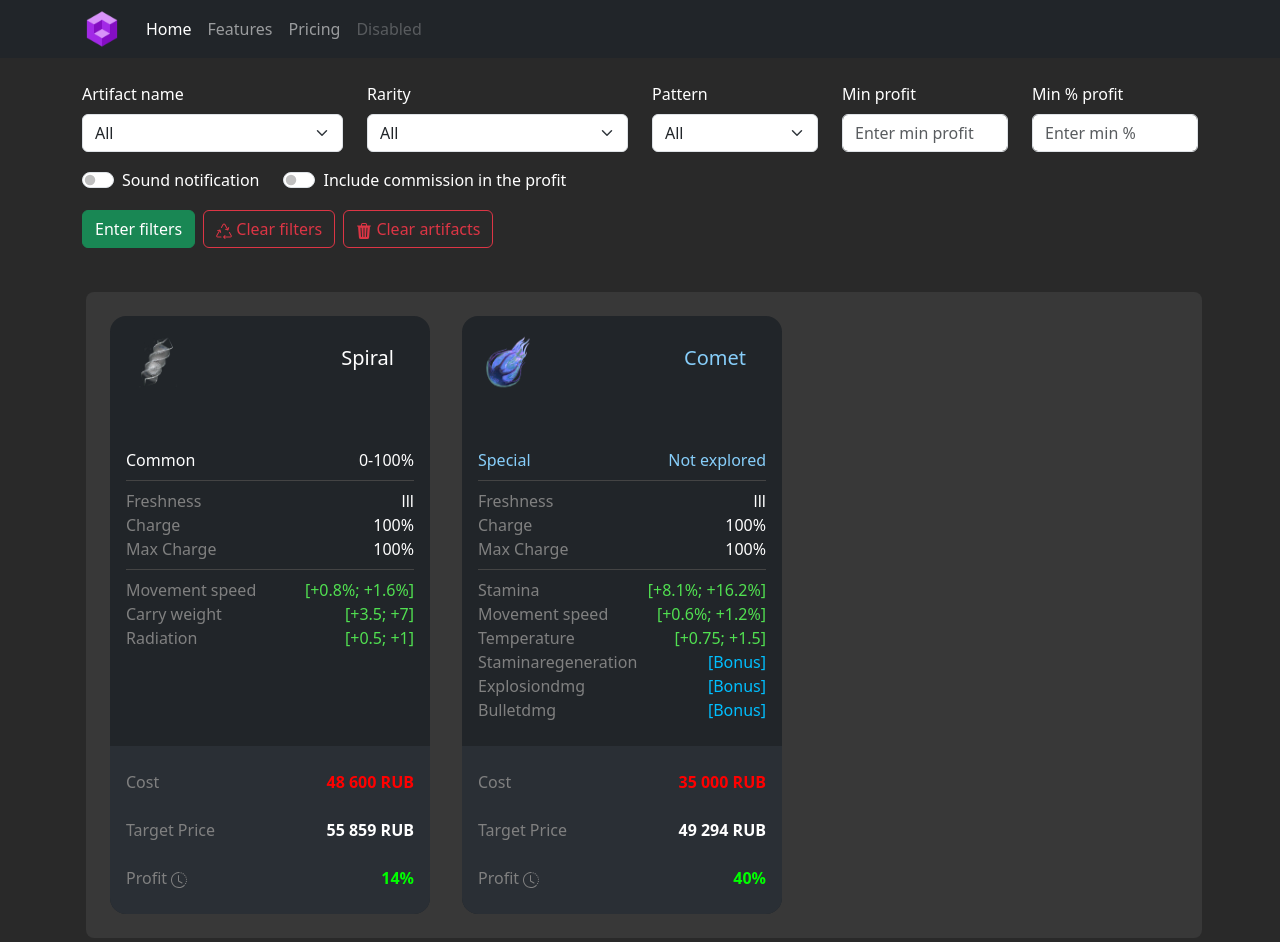
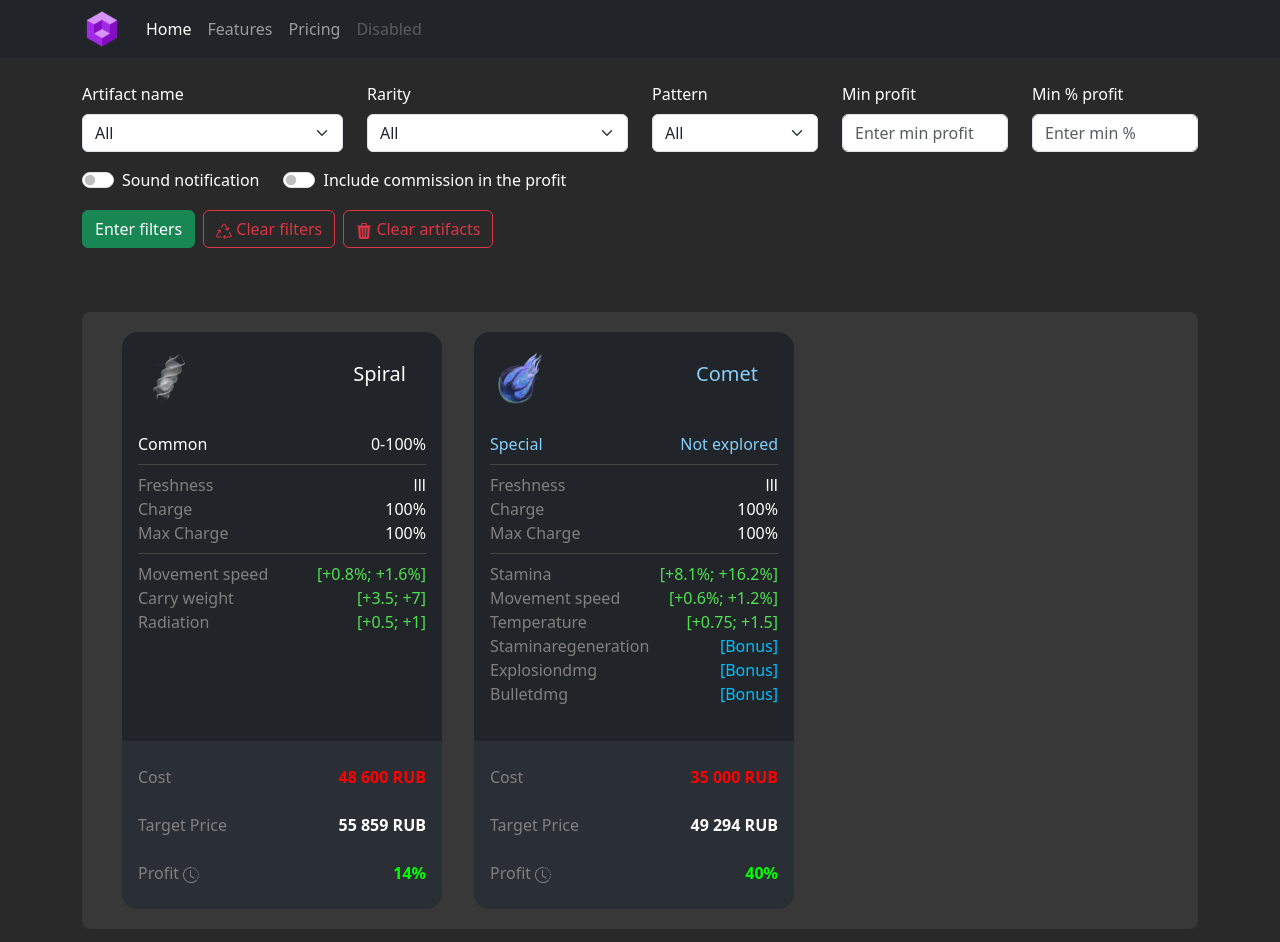
Before and after one commit to Tetrarium/stalcraft-auction-tracker, a React (Vite) app: page / in a window 1280 px wide. Built offline with nearby package versions, Linux system fonts and the light colour scheme.

Commit message:
fix styles

```diff
--- a/src/components/cards/card/card.module.sass
+++ b/src/components/cards/card/card.module.sass
@@ -10,12 +10,12 @@
   overflow: hidden
 
   &__item
-    padding: 1em
+    padding: 0 1em
 
 .header
   display: flex
   align-items: center
-  margin-bottom: 1em
+  margin: 1em 0
 
 .icon
   width: 60px
@@ -67,6 +67,7 @@
     display: flex
     flex-direction: column
     gap: 0.5em
+    margin: 1em 0
 
   &__item
     margin: 0.5em 0
--- a/src/components/cards/cards.module.sass
+++ b/src/components/cards/cards.module.sass
@@ -2,6 +2,7 @@
   background-color: #383838
   border-radius: 0.5em
 
+.inner
   overflow-x: auto
   overflow-y: hidden
 
@@ -9,7 +10,6 @@
   max-width: 100%
 
   &::-webkit-scrollbar
-    // width: 16px
     height: 16px
     transition: background-color .5s linear
 
--- a/src/components/cards/cards.tsx
+++ b/src/components/cards/cards.tsx
@@ -8,8 +8,13 @@ import Card from "./card/card";
 import s from "./cards.module.sass";
 
 const containerClass = classNames(
-  "d-flex flex-row m-1 p-2",
+  "py-1 px-4",
   s.cards
+);
+
+const innerClass = classNames(
+  "d-flex flex-row",
+  s.inner
 );
 
 /** Временная функция */
@@ -46,9 +51,13 @@ const Cards = () => {
   return (
     <Container
       className={containerClass}
-      ref={containerRef}
     >
-      {lots.map(lot => <Card key={lot.uniqueId} lot={lot} />)}
+      <div
+        ref={containerRef}
+        className={innerClass}
+      >
+        {lots.map(lot => <Card key={lot.uniqueId} lot={lot} />)}
+      </div>
     </Container>
   );
 };
--- a/src/components/filter/filter.tsx
+++ b/src/components/filter/filter.tsx
@@ -7,7 +7,7 @@ import FSelect from "./f-select";
 
 const Filter = () => {
   return (
-    <Form className="py-4">
+    <Form className="pt-4 pb-5">
       <Row>
         <FSelect
           className="col-md-3"
```
